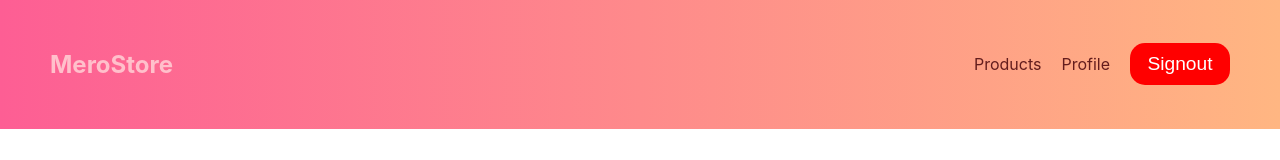
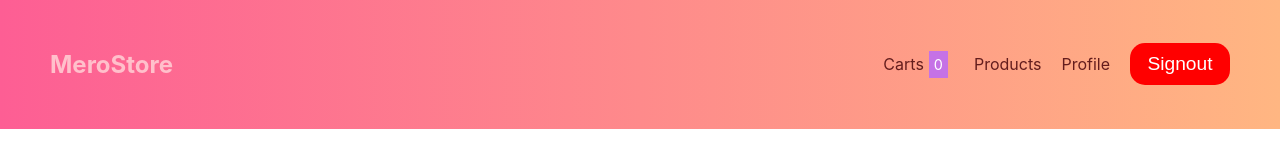
Before and after one commit to manjeetshrestha/ecommerece-react-app, a React (Vite) app: page / in a window 1280 px wide. Shown: the top 160 px of the page. Built offline with nearby package versions, Linux system fonts and the light colour scheme; sample sign-in values are in the browser's storage.

Commit message:
Added cart counter without context

```diff
--- a/src/App.jsx
+++ b/src/App.jsx
@@ -11,22 +11,11 @@ function App() {
   const navigate = useNavigate();
   const [token, setToken] = useState(localStorage.getItem("token"));
   const [error, setError] = useState(false);
-  // const navigate = useNavigate();
+  const [cartItems,setCartItems] = useState(0);
 
-  // function logout(){
-  //   localStorage.clear();
-  //   console.log()
-  //   navigate("/");
-  // }
-
-  // if (!token) {
-  //   return (
-  //     <>
-  //       <LoginForm setToken={setToken} setError={setError} error={error} />
-  //       <LoginError error={error} />
-  //     </>
-  //   );
-  // }
+  const handleIncrement = () =>{
+    setCartItems(cartItems + 1);
+  }
 
   useEffect(() => {
     // const controller = new AbortController();
@@ -41,8 +30,8 @@ function App() {
       <Routes>
         <Route path = "/login" element={<LoginForm setToken={setToken} setError={setError} error={error} />}/>
 
-        <Route exact path="/" element={<Navigation />}>
-          <Route path = "products" element = {<ProductPageDemo />} />
+        <Route exact path="/" element={<Navigation cartItems={cartItems} />}>
+          <Route path = "products" element = {<ProductPageDemo  handleIncrement={handleIncrement} />} />
           <Route path = "profile" element = {<Profile />} />
         </Route>
       </Routes>
--- a/src/components/Navigation.jsx
+++ b/src/components/Navigation.jsx
@@ -1,16 +1,19 @@
-import React from "react";
+import React ,{ useState } from "react";
 import "../index.css"
 import { Outlet ,Link , useNavigate} from "react-router-dom";
 
 
 
-export default function Navigation(){
+export default function Navigation(props){
+
     const navigate = useNavigate();
     function logout(){
 
         localStorage.clear();
         navigate("/login");
     }
+
+
 
     return(
             <>
@@ -20,6 +23,7 @@ export default function Navigation(){
                     <h1>MeroStore</h1>
                 </div>
                 <div className="links">
+                    <span>Carts<span className="carts-number">{Number(props.cartItems)}</span></span>
                     <Link to = "/products" >Products</Link>
                     <Link to = "/profile" >Profile</Link>
                     <button className="signout" onClick={logout}>Signout</button>
--- a/src/components/ProductPageDemo.jsx
+++ b/src/components/ProductPageDemo.jsx
@@ -1,6 +1,24 @@
 import React, { useState, useEffect } from "react";
 
 // api to get products
+
+function sortProductBy(products,sort){
+  if(sort === "0"){
+    return products;
+  }else if(sort === "1"){
+    return products.slice().sort(function(a,b){
+      return b.price - a.price;
+    });
+    // console.log(products);
+  }else if(sort === "2"){
+    return products.slice().sort(function(a,b){
+      return a.price - b.price;
+    });
+  }
+}
+
+
+
 function useProductApi() {
   const [products, setProducts] = useState([]);
 
@@ -45,8 +63,11 @@ function ProductCard(props){
 
 
             </div>
+            <div className="cta-buttons">
+              <button>View Details</button>
+              <button className="atc" onClick={props.handleIncrement}>Add To Cart</button>
+            </div>
 
-            <button>View Details</button>
             {/* <p>{product.description}</p> */}
             {/* <span>{product.id}</span> */}
         </div>
@@ -72,7 +93,7 @@ function SortComponent(props){
 }
 
 // function to map thorugh the data received through the api
-export default function ProductPageDemo(){
+export default function ProductPageDemo({handleIncrement}){
     let products = useProductApi();
     // let sortedProducts = products;
     // let productsInitial = useProductApi();
@@ -81,29 +102,14 @@ export default function ProductPageDemo(){
       console.log(e.target.value);
       setSort(e.target.value);
     }
-    function sortProductBy(products,sort){
-      if(sort === "0"){
-        return products;
-      }else if(sort === "1"){
-        return products.slice().sort(function(a,b){
-          return b.price - a.price;
-        });
-        // console.log(products);
-      }else if(sort === "2"){
-        return products.slice().sort(function(a,b){
-          return a.price - b.price;
-        });
-        // return products;
-        console.log(products);
-      }
-    }
+
 
     // 1 = High to low = Descending sort
     // 2 = Low to high = Ascending sort
 
     const productItems = sortProductBy(products,sort).map((product) => {
 
-    return <ProductCard product={product} key= {product.id} />
+    return <ProductCard product={product} key= {product.id} handleIncrement={handleIncrement} />
   });
 
   return(
--- a/src/index.css
+++ b/src/index.css
@@ -118,14 +118,18 @@ h1 {
   border-radius: 2px;
   display: inline-block;
   margin: 1rem;
-  position: relative;
+  /* position: relative; */
   background-color: white;
   /* padding: 25px 50px 200px 50px; */
   height: 430px;
   width: 250px;
-  padding-top: 20px;
+  /* padding-top: 20px; */
   text-align: center;
   border-radius: 25px;
+  display: flex;
+  flex-direction: column;
+  align-items: center;
+  justify-content: space-around;
 }
 
 .products-card-1 {
@@ -138,14 +142,20 @@ h1 {
 }
 
 .products-card button {
-  width: 100px;
-  font-size: 0.6rem;
+  width: 90px;
+  font-size: 0.5rem;
   margin-top: 0;
+  margin: 0 5px;
 }
 
 .products-card button:hover {
   transform: scale(1.2);
   cursor: pointer;
+}
+
+.atc {
+  background-color: #f0e130;
+  color: black;
 }
 
 .product-information {
@@ -166,6 +176,20 @@ h1 {
 
 .navbar .links a:not(:last-child) {
   margin-right: 20px;
+}
+
+.links span {
+  margin-right: 13px;
+  color: rgb(100, 29, 29);
+}
+
+.carts-number {
+  background-color: rgb(197, 114, 230);
+  padding: 5px;
+  margin-left: 5px;
+  /* border-radius: 10px; */
+  font-size: 0.9rem;
+  color: #fff !important;
 }
 
 .brand h1 {
```
